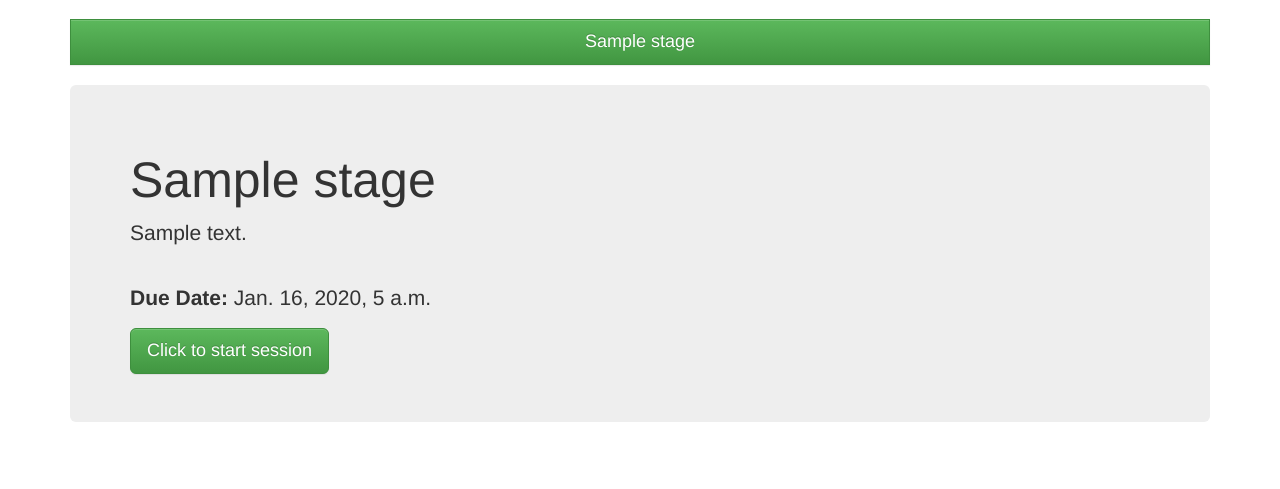
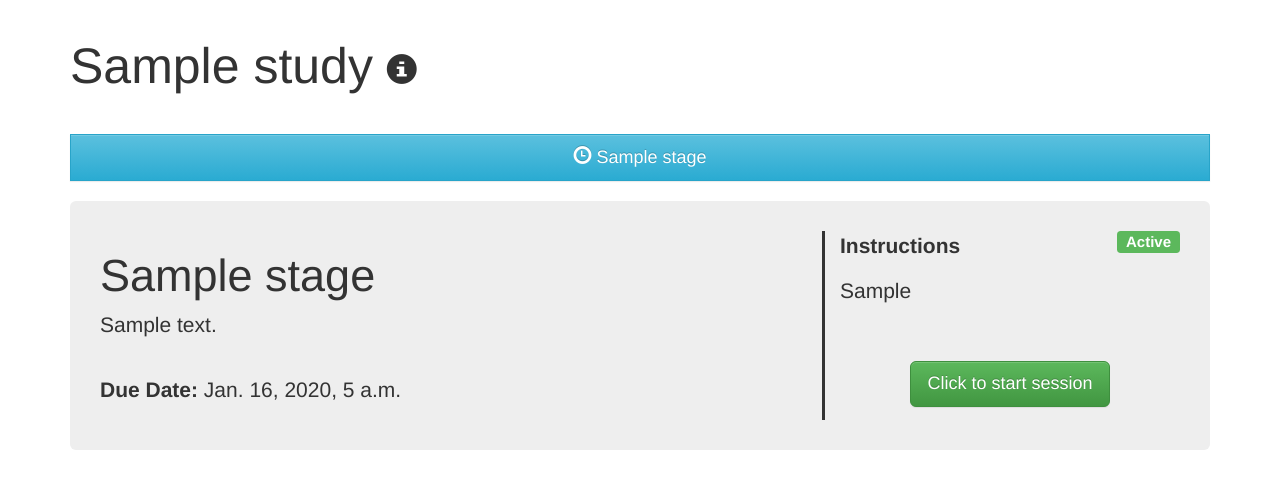
Before and after one commit to vpandeliev/tangra, a Django app: template templates/study/show_stage.html in a window 1280 px wide. Shown: the part 51-540 px from the top of the page. Run offline with Django 3.2, Linux system fonts and the light colour scheme; the template is opened without the code that fills it: values that come from a table or form of the project are taken from there, others are empty; tables that the repository leaves empty hold one stand-in row (values such as "Sample post"); some libraries are stand-ins or nearby versions.

Commit message:
Made a bunch of UI changes

```diff
--- a/studies/views.py
+++ b/studies/views.py
@@ -13,6 +13,9 @@ def show_active_studies(request):
 	# TODO: Instead use this to return a list of studies
 	current_stages = UserStage.get_active_stages(request.user)
 	investigator_studies = Study.objects.filter(investigators=request.user)
+	groups = {}
+	for study in investigator_studies:
+		groups[study.id] = Group.objects.filter(study=study)
 	return render_to_response('study/show_active_studies.html', locals(), context_instance=RequestContext(request))
 
 @login_required
--- a/templates/investigator/overview.html
+++ b/templates/investigator/overview.html
@@ -10,6 +10,7 @@
 {% block nav %}
 <ul class="nav nav-sidebar">
   <li class="active"><a href="#">Overview</a></li>
+  <li><a href="{% url 'studies:investigator:details' study_id %}">Study Details</a></li>
   <li><a href="#">Export Data</a></li>
 </ul>
 {% endblock %}
--- a/templates/study/show_stage.html
+++ b/templates/study/show_stage.html
@@ -11,18 +11,37 @@
 
 <div class="container">
 
+	<p><h1 style="font-size:50px">
+		{{cur_stage.group_stage.stage.study.name}}
+		<span class="glyphicon glyphicon-info-sign" style="font-size:30px"></span>
+	</h1><p>
+
+	<br>
+
 	<div class="btn-group btn-group-justified">
 		{% for stage in stages %}
 		<div class="btn-group btn-group-lg">
+
 			{% if stage.status > 1 %}
 				<!-- Future stage -->
-				<a type="button" class="btn btn-default" href="{% url 'studies:stage' study.id stage.group_stage.order %}">
+				<a type="button" href="{% url 'studies:stage' study.id stage.group_stage.order %}" style="color:#AAAAAA"
+				{% if stage.id = cur_stage.id %} class="btn btn-info"
+				{% else %} class="btn btn-default"
+				{% endif %}>
+				<span class="glyphicon glyphicon-minus-sign"></span>
 			{% elif stage.status == 1 %}
 				<!-- Active stage -->
-				<a type="button" class="btn btn-success" href="{% url 'studies:stage' study.id stage.group_stage.order %}">
+				<a type="button" href="{% url 'studies:stage' study.id stage.group_stage.order %}"
+				{% if stage.id = cur_stage.id %} class="btn btn-info"
+				{% else %} class="btn btn-default"
+				{% endif %}>
+				<span class="glyphicon glyphicon-time"></span>
 			{% else %}
 				<!-- Past stage -->
-				<a type="button" class="btn btn-default" style="color:#AAAAAA" href="{% url 'studies:stage' study.id stage.group_stage.order %}">
+				<a type="button" href="{% url 'studies:stage' study.id stage.group_stage.order %}"
+				{% if stage.id = cur_stage.id %} class="btn btn-info"
+				{% else %} class="btn btn-default"
+				{% endif %}>
 				<span class="glyphicon glyphicon-ok"></span>
 			{% endif %}
 			{{stage.group_stage.stage.name}}
@@ -35,28 +54,64 @@
 
 	{% if cur_stage.is_overdue %}
 		<div class="alert alert-danger" role="alert">
+			<span class="glyphicon glyphicon-warning-sign"></span>
 			<b>Attention!</b> You are overdue completing this stage!
 		</div>
 	{% endif %}
 
-	<div class="jumbotron">
 
-		<h1 style="font-size:50px">{{cur_stage.group_stage.stage.name}}</h1>
+	<div class="jumbotron" style="padding:30px;">
+
+		<div class="row row-offcanvas row-offcanvas-right">
+
+			<div class="col-xs-12 col-sm-8" style="border-right: solid #333333;">
+				<h1 style="font-size:45px">{{cur_stage.group_stage.stage.name}}</h1>
 				<p>{{cur_stage.group_stage.stage.description|safe}}</p>
 				<br>
+				{% if cur_stage.status == 1 and cur_stage.get_deadline != None %}
+					<!-- Active stage -->
 					<p><b>Due Date:</b> {{cur_stage.get_deadline}}</p>
-		<a href="{{cur_stage.group_stage.stage.url}}/{{cur_stage.id}}">
+				{% elif cur_stage.status == 0 and cur_stage.end_date != None %}
+					<!-- Past stage -->
+					<p><b>Completed On:</b> {{cur_stage.end_date}}</p>
+				{% endif %}
+			</div>
+
+			<div class="col-xs-6 col-sm-4 sidebar-offcanvas" id="sidebar" role="navigation">
+
+				{% if cur_stage.is_overdue %}
+					<span class="label label-danger" style="float:right; font-size:15px">Overdue!</span>
+				{% elif cur_stage.status = 0 %}
+					<span class="label label-default" style="float:right; font-size:15px">Done</span>
+				{% elif cur_stage.status = 1 %}
+					<span class="label label-success" style="float:right; font-size:15px">Active</span>
+				{% elif cur_stage.status = 2 %}
+					<span class="label label-info" style="float:right; font-size:15px">Future</span>
+				{% endif %}
+
+				{% if cur_stage.group_stage.stage.instructions != None %}
+					<p><b>Instructions</b></p>
+					<p>{{cur_stage.group_stage.stage.instructions}}</p>
+					<br><br>
+				{% endif %}
+				<center>
 				{% if cur_stage.status > 1 %}
 					<!-- Future stage -->
 					<button type="button" class="btn btn-lg btn-default" disabled>Future stage</button>
 				{% elif cur_stage.status == 1 %}
 					<!-- Active stage -->
-			<button type="button" class="btn btn-lg btn-success">Click to start session</button>
+					<a href="{{cur_stage.group_stage.stage.url}}/{{cur_stage.id}}" class="btn btn-lg btn-success">Click to start session</a>
 				{% else %}
 					<!-- Past stage -->
 					<button type="button" class="btn btn-lg btn-default" disabled>Completed stage</button>
 				{% endif %}
-		</a>
+				</center>
+			</div>
+
+		</div>
+
+	</div>
+
 </div>
 
 
```
Also changed, not shown: templates/investigator/data.html (+32 -8 lines), templates/study/show_active_studies.html (+7 -5 lines). Lines whose indentation alone changed are shown as unchanged.
